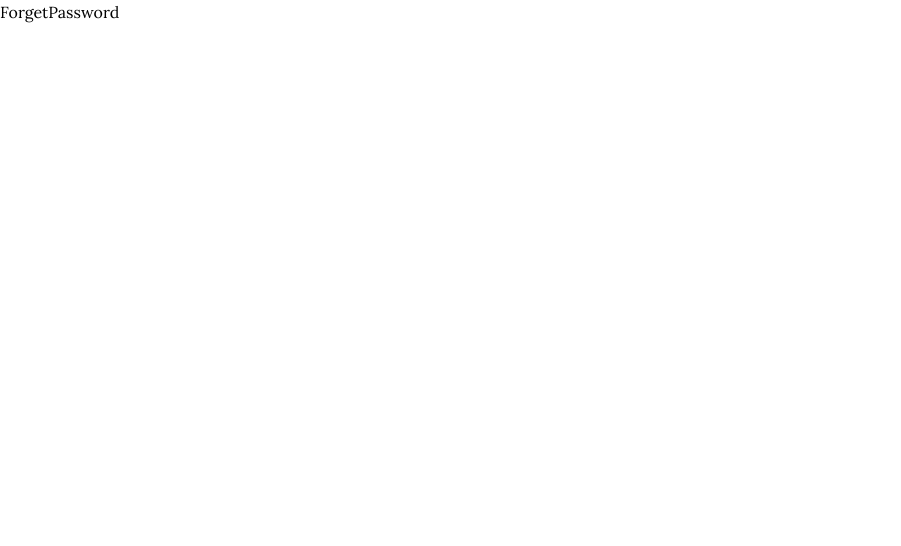
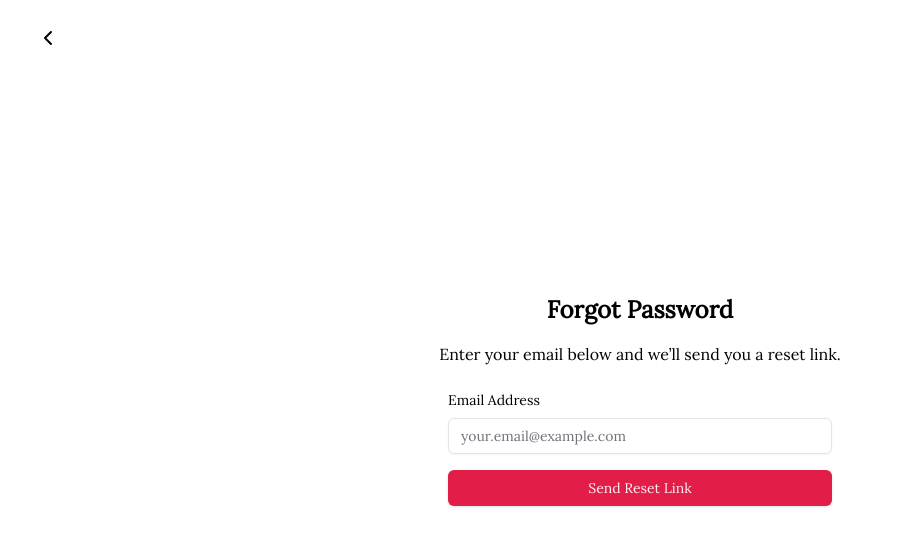
Before and after one commit to StarDust130/MindFuel, a Next.js app in the folder client/: page /forgot-password in a window 1280 px wide. Shown: the top 546 px of the page, without its empty margins (0-901 px from the left). Built offline with nearby package versions, Linux system fonts and the light colour scheme.

Commit message:
Add BackButton component for navigation

```diff
--- /dev/null
+++ b/client/src/components/elements/BackButton.tsx
@@ -0,0 +1,19 @@
+import Link from "next/link";
+import { Button } from "../ui/button";
+import { ChevronLeft } from "lucide-react";
+
+const BackButton = () => {
+  return (
+    <div >
+      <Link href="/">
+        <Button
+          variant={"ghost"}
+          className="absolute top-2 left-0 md:top-5 md:left-5"
+        >
+          <ChevronLeft />
+        </Button>
+      </Link>
+    </div>
+  );
+}
+export default BackButton
--- a/client/src/components/screens/ForgetPassword.tsx
+++ b/client/src/components/screens/ForgetPassword.tsx
@@ -1,6 +1,33 @@
+import BackButton from "../elements/BackButton";
+import { Button } from "../ui/button";
+import { Input } from "../ui/input";
+import { Label } from "../ui/label";
 
 export const ForgetPassword = () => {
   return (
-    <div>ForgetPassword</div>
-  )
-}
+    <>
+      <div className="flex flex-col justify-center items-center min-h-screen w-full px-4">
+        <h1 className="text-2xl font-semibold mb-4">Forgot Password</h1>
+        <p className="text-center mb-6">
+          Enter your email below and we’ll send you a reset link.
+        </p>
+
+        <div className="w-full max-w-sm">
+          <Label htmlFor="email" className="block mb-2 text-sm">
+            Email Address
+          </Label>
+          <Input
+            id="email"
+            type="email"
+            placeholder="your.email@example.com"
+            className="mb-4 w-full"
+          />
+
+          <Button className="w-full">Send Reset Link</Button>
+        </div>
+      </div>
+
+      <BackButton />
+    </>
+  );
+};
--- a/client/src/components/screens/Login.tsx
+++ b/client/src/components/screens/Login.tsx
@@ -19,8 +19,9 @@ import {
   FormMessage,
 } from "@/components/ui/form";
 import Image from "next/image";
-import { ChevronLeft, Loader } from "lucide-react";
+import {  Loader } from "lucide-react";
 import { loginSchema } from "@/utils/formSchema";
+import BackButton from "../elements/BackButton";
 
 const LoginForm = () => {
   const [loading, setLoading] = useState(false);
@@ -162,14 +163,7 @@ const LoginForm = () => {
           alt="login-image"
         />
       </div>
-      <Link href="/">
-        <Button
-          variant={"ghost"}
-          className="absolute top-2 left-0 md:top-5 md:left-5"
-        >
-          <ChevronLeft />
-        </Button>
-      </Link>
+      <BackButton />
     </div>
   );
 };
```
